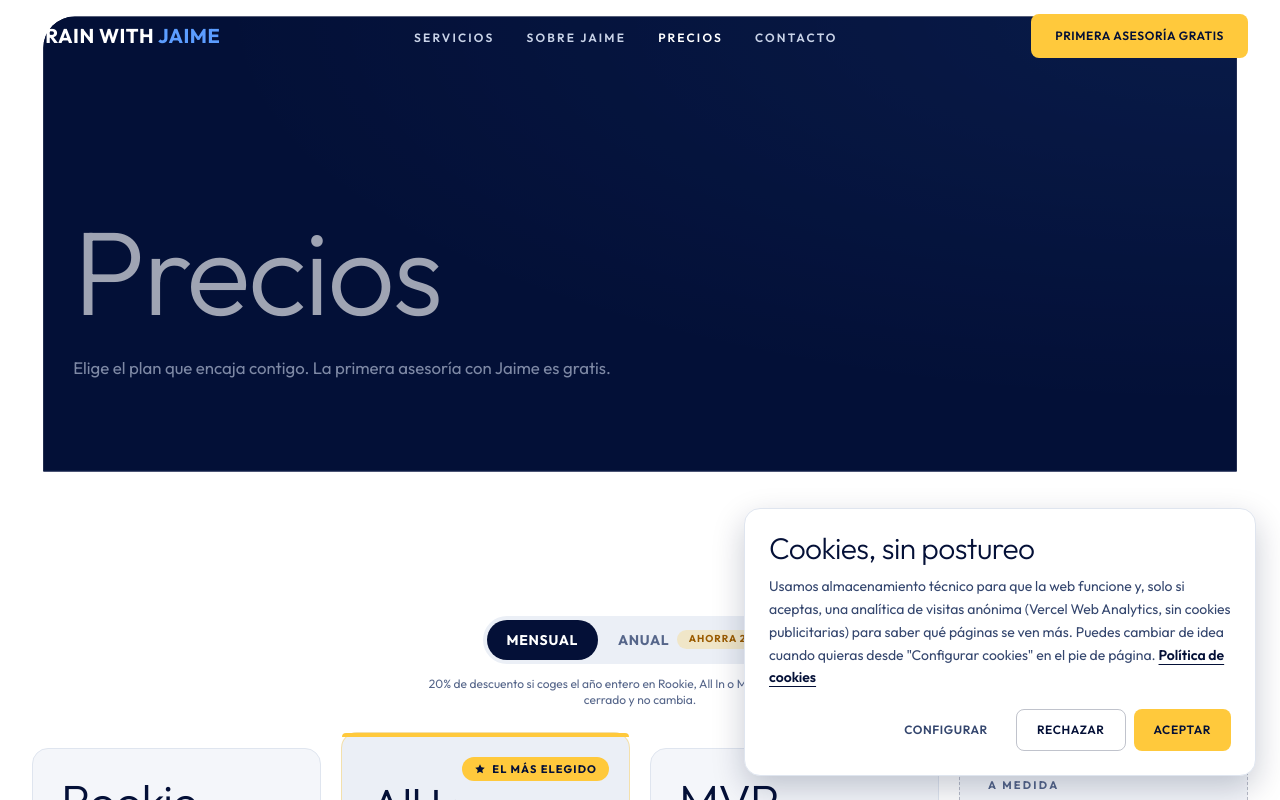
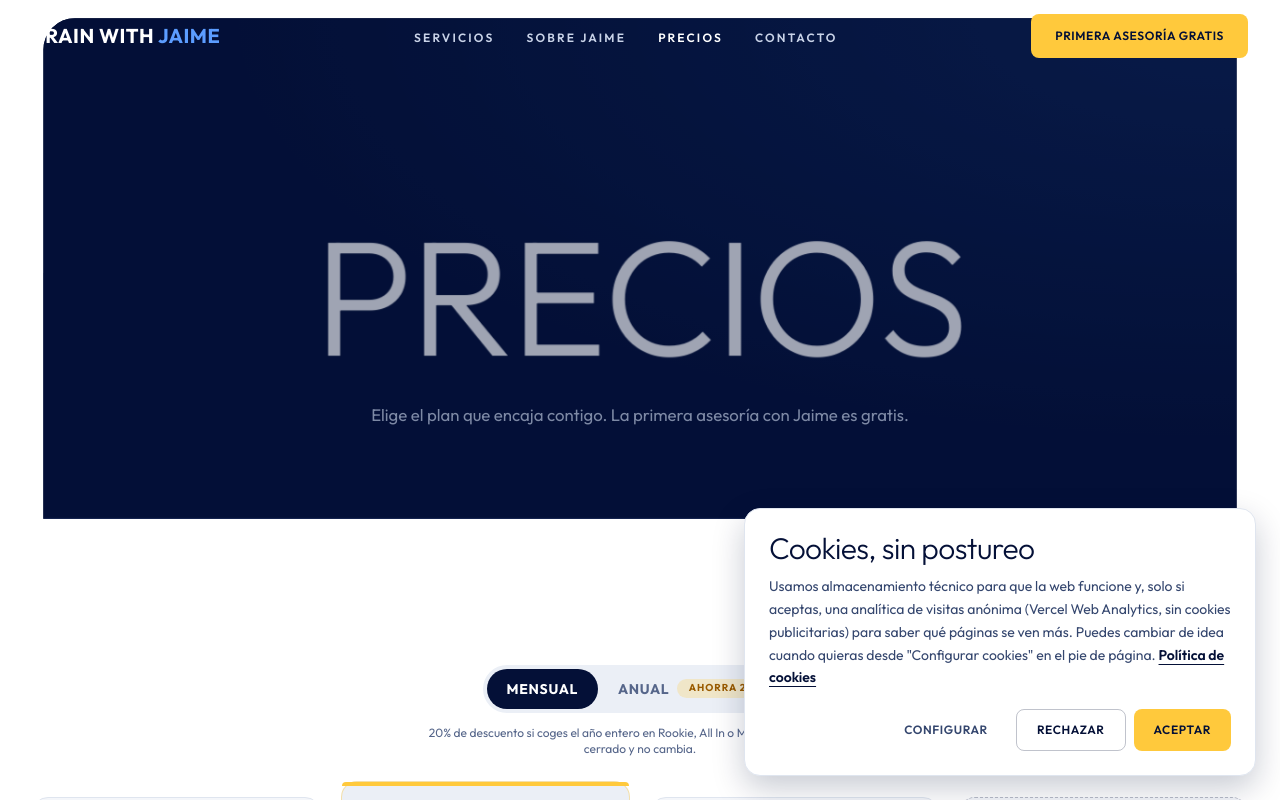
Before and after one commit to elenaturiel/trainwithjaime-web, a React (Vite) app: page /precios in a window 1280 px wide. Shown: the top 800 px of the page. Built offline with nearby package versions, Linux system fonts and the light colour scheme.

Commit message:
Títulos de Precios y La diferencia en mayúsculas, más grandes y centrados; Precios con FoldText
Co-Authored-By: Claude Sonnet 5.5 <noreply@anthropic.com>
Claude-Session: https://claude.ai/code/session_01Hi8A5xtYENSg5QgKc9me6h

```diff
--- a/src/components/PageHero.jsx
+++ b/src/components/PageHero.jsx
@@ -2,7 +2,7 @@ import { motion } from 'framer-motion'
 import { EASE } from '../lib/motion.js'
 
 // Hero corto para páginas interiores.
-export default function PageHero({ title, children }) {
+export default function PageHero({ title, children, center = false }) {
   return (
     <section className="theme-dark relative overflow-hidden border-b border-line bg-ink pb-16 pt-40 md:pb-24 md:pt-52">
       <div
@@ -13,10 +13,14 @@ export default function PageHero({ title, children }) {
         initial={{ opacity: 0, y: 24 }}
         animate={{ opacity: 1, y: 0 }}
         transition={{ duration: 0.5, ease: EASE }}
-        className="relative mx-auto max-w-7xl px-5 md:px-8"
+        className={`relative mx-auto max-w-7xl px-5 md:px-8 ${center ? 'text-center' : ''}`}
       >
-        <h1 className="font-display text-6xl leading-[1.02] md:text-9xl">{title}</h1>
-        {children && <div className="mt-6 max-w-2xl text-base text-fg-2 md:text-lg">{children}</div>}
+        <h1 className={center ? 'font-display text-7xl uppercase leading-[1.02] md:text-[11rem]' : 'font-display text-6xl leading-[1.02] md:text-9xl'}>
+          {title}
+        </h1>
+        {children && (
+          <div className={`mt-6 max-w-2xl text-base text-fg-2 md:text-lg ${center ? 'mx-auto' : ''}`}>{children}</div>
+        )}
       </motion.div>
     </section>
   )
--- a/src/components/SnapText.jsx
+++ b/src/components/SnapText.jsx
@@ -133,16 +133,16 @@ export default function SnapText({
         {/* mobile: the picture on top, the lines under it · desktop: picture left, lines right */}
         <div
           aria-hidden="true"
-          className="pointer-events-none absolute inset-x-0 bottom-14 top-[9.5rem] mx-auto flex max-w-7xl flex-col gap-4 px-5 md:top-[9.5rem] md:flex-row md:items-center md:gap-[clamp(1.5rem,3vw,3rem)] md:px-8"
+          className="pointer-events-none absolute inset-x-0 bottom-14 top-[10.5rem] mx-auto flex max-w-7xl flex-col gap-4 px-5 md:top-[13rem] md:flex-row md:items-center md:gap-[clamp(1.5rem,3vw,3rem)] md:px-8"
         >
           {images.length > 0 && (
-            <div className="relative h-[28svh] w-full shrink-0 overflow-hidden rounded-xl bg-panel-2 md:h-[min(60svh,40rem)] md:w-auto md:aspect-[4/5] md:rounded-2xl">
+            <div className="relative h-[25svh] w-full shrink-0 overflow-hidden rounded-xl bg-panel-2 md:h-[min(54svh,36rem)] md:w-auto md:aspect-[4/5] md:rounded-2xl">
               {items.map((it, i) => (
                 <Picture key={it.title} index={i} progress={progress} reduced={reduced} src={images[i % images.length]} />
               ))}
             </div>
           )}
-          <div className="relative min-h-0 w-full min-w-0 flex-1 self-stretch">
+          <div className="relative min-h-0 w-full min-w-0 flex-1 self-stretch overflow-hidden [mask-image:linear-gradient(to_bottom,transparent,#000_14%,#000_86%,transparent)]">
             <motion.ul className="absolute inset-x-0 top-1/2 m-0 list-none p-0" style={{ transform: track }}>
               {items.map((it, i) => (
                 <Row key={it.title} color={colors[i % colors.length]} index={i} inactiveColor={inactiveColor} item={it} progress={progress} />
--- a/src/pages/Home.jsx
+++ b/src/pages/Home.jsx
@@ -224,7 +224,7 @@ function Difference() {
             ease="power3.out"
             perspective={700}
             creaseShading={0.55}
-            className="block font-display text-4xl leading-none md:text-7xl"
+            className="block text-center font-display text-5xl uppercase leading-none md:text-[7rem]"
           />
         }
       />
@@ -325,7 +325,19 @@ function Pricing() {
     <section className="bg-ink py-24 md:py-32">
       <div className="mx-auto max-w-7xl px-5 md:px-8">
         <Reveal as="div" className="mb-14 md:mb-20">
-          <SectionHeading title="Precios" />
+          <FoldText
+            as="h2"
+            text="Precios"
+            splitBy="char"
+            hinge="top"
+            trigger="inView"
+            duration={0.65}
+            stagger={0.045}
+            ease="power3.out"
+            perspective={700}
+            creaseShading={0.55}
+            className="block text-center font-display text-6xl uppercase leading-[1.02] md:text-[9rem]"
+          />
         </Reveal>
         <PricingCards />
         <p className="mt-6 text-center">
--- a/src/pages/Precios.jsx
+++ b/src/pages/Precios.jsx
@@ -3,6 +3,7 @@ import SectionHeading from '../components/SectionHeading.jsx'
 import ScrollSection from '../components/ScrollSection.jsx'
 import PricingCards from '../components/Pricing.jsx'
 import PlanComparison from '../components/PlanComparison.jsx'
+import FoldText from '../components/FoldText.jsx'
 import FinalCTA from '../components/FinalCTA.jsx'
 import { Reveal } from '../components/Reveal.jsx'
 
@@ -10,7 +11,23 @@ export default function Precios() {
   return (
     <>
       <ScrollSection effect="stack" first dark>
-        <PageHero title="Precios">Elige el plan que encaja contigo. La primera asesoría con Jaime es gratis.</PageHero>
+        <PageHero
+          center
+          title={
+            <FoldText
+              text="Precios"
+              splitBy="char"
+              hinge="top"
+              trigger="mount"
+              duration={0.65}
+              stagger={0.045}
+              ease="power3.out"
+              perspective={700}
+              creaseShading={0.55}
+              className="block"
+            />
+          }
+        >Elige el plan que encaja contigo. La primera asesoría con Jaime es gratis.</PageHero>
       </ScrollSection>
 
       <ScrollSection effect="clip">
```
